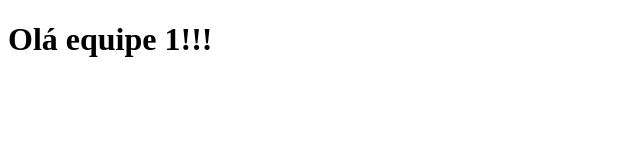
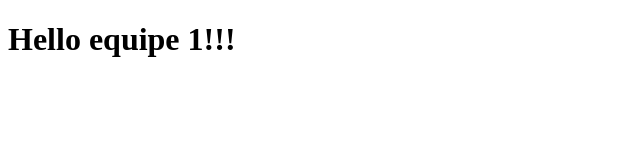
Before and after one commit to effspires/desserts, a plain HTML site: page index.html in a window 1280 px wide. Shown: the whole page, without its empty margins (0-640 px from the left). Drawn offline with Linux system fonts and the light colour scheme.

Commit message:
branch: master description: - ajustes iniciais.

```diff
--- a/index.html
+++ b/index.html
@@ -6,6 +6,6 @@
     <title>Document</title>
 </head>
 <body>
-    <h1>Olá equipe 1!!!</h1>
+    <h1>Hello equipe 1!!!</h1>
 </body>
 </html>
```
